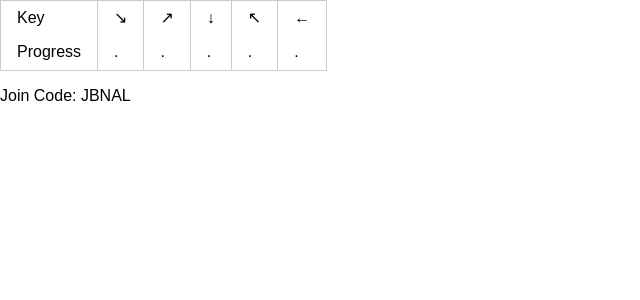
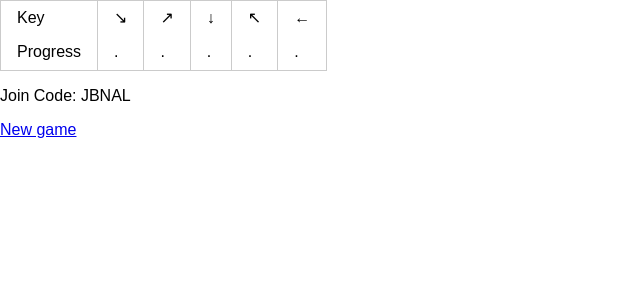
Before and after one commit to ScriptSmith/NotEscapeRoom, a Flask app: page / in a window 1280 px wide. Shown: the top 300 px of the page, without its empty margins (0-640 px from the left). Run offline with Flask 2, Linux system fonts and the light colour scheme; data comes from the database, SQL or seed files in the repository; parts of the project's set-up code (start-up, migrations or seed data) failed here and were passed over; some libraries are stand-ins or nearby versions.

Commit message:
session clearing and new games

```diff
--- a/app.py
+++ b/app.py
@@ -58,7 +58,7 @@ def end():
 def desktop():
     hub_id = session.get('hub')
     game_id = session.get('game')
-    if not hub_id and not game_id:
+    if not hub_id or not game_id:
         hub = create_hub()
         game = create_game(hub)
         db.session.commit()
--- a/templates/desktop.html
+++ b/templates/desktop.html
@@ -16,4 +16,5 @@
         </tr>
     </table>
     <p>Join Code: {{ game.code }}</p>
+    <a href="end">New game</a>
 {% endblock %}
```
